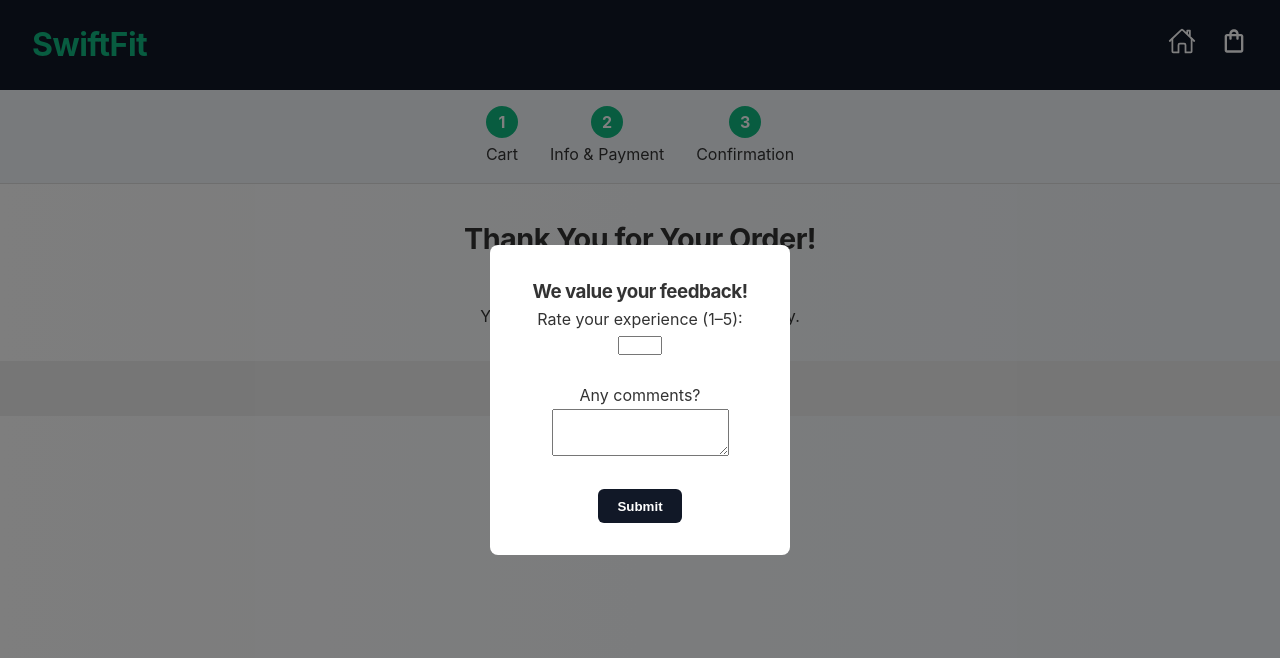
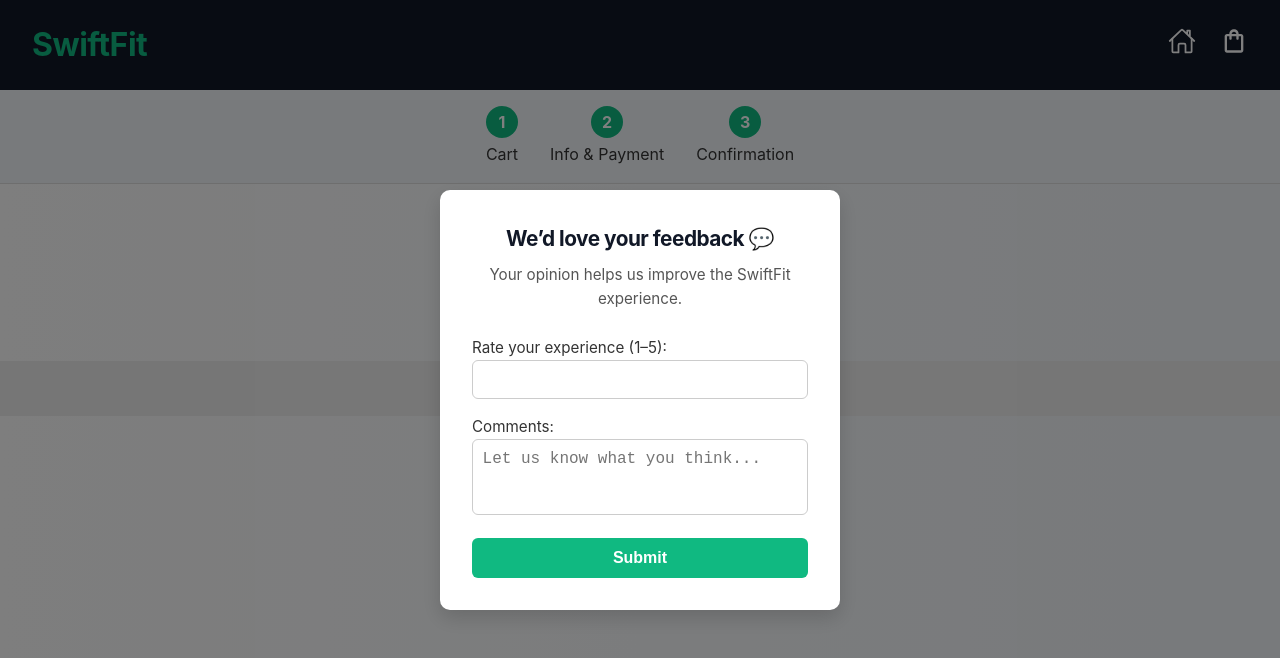
Before and after one commit to Kiro025/ecommerce-site, a React (Vite) app: page /confirmation in a window 1280 px wide. Shown: the top 658 px of the page. Built offline with nearby package versions, Linux system fonts and the light colour scheme.

Commit message:
refactored survey + styling

```diff
--- a/src/App.css
+++ b/src/App.css
@@ -310,3 +310,81 @@ footer {
 .step.active {
   color: var(--text-color);
 }
+
+
+/* ========== Survey ========== */
+.survey-backdrop {
+  position: fixed;
+  top: 0; left: 0;
+  width: 100%;
+  height: 100%;
+  background-color: rgba(0,0,0,0.5);
+  display: flex;
+  justify-content: center;
+  align-items: center;
+  z-index: 9999;
+}
+
+.survey-modal {
+  background-color: white;
+  padding: 2rem;
+  width: 90%;
+  max-width: 400px;
+  border-radius: 10px;
+  box-shadow: 0 8px 20px rgba(0, 0, 0, 0.15);
+  text-align: center;
+}
+
+.survey-modal h3 {
+  margin-bottom: 0.5rem;
+  color: #111827;
+  font-size: 1.3rem;
+}
+
+.survey-subtext {
+  color: #555;
+  font-size: 0.95rem;
+  margin-bottom: 1.5rem;
+}
+
+.survey-form {
+  display: flex;
+  flex-direction: column;
+  gap: 1rem;
+}
+
+.survey-form label {
+  font-size: 0.95rem;
+  text-align: left;
+}
+
+.survey-form input,
+.survey-form textarea {
+  width: 100%;
+  padding: 0.6rem;
+  border: 1px solid #ccc;
+  border-radius: 6px;
+  font-size: 1rem;
+  resize: none;
+}
+
+.survey-form button {
+  background-color: var(--accent-color);
+  color: white;
+  border: none;
+  padding: 0.7rem;
+  border-radius: 6px;
+  font-weight: 600;
+  font-size: 1rem;
+  cursor: pointer;
+}
+
+.survey-form button:hover {
+  background-color: #0e9f6e;
+}
+
+.survey-thank-you {
+  font-size: 1.1rem;
+  font-weight: bold;
+  color: var(--accent-color);
+}
--- a/src/components/SurveyModal.jsx
+++ b/src/components/SurveyModal.jsx
@@ -12,35 +12,25 @@ const SurveyModal = () => {
   const handleSubmit = (e) => {
     e.preventDefault();
     setSubmitted(true);
-    setTimeout(() => setShow(false), 2000); // auto-close after 2s
+    setTimeout(() => setShow(false), 2000);
   };
 
   if (!show) return null;
 
   return (
-    <div style={{
-      position: 'fixed',
-      top: 0, left: 0,
-      width: '100%', height: '100%',
-      backgroundColor: 'rgba(0,0,0,0.5)',
-      display: 'flex', alignItems: 'center', justifyContent: 'center',
-      zIndex: 999
-    }}>
-      <div style={{
-        backgroundColor: 'white',
-        padding: '2rem',
-        borderRadius: '8px',
-        width: '300px',
-        textAlign: 'center'
-      }}>
+    <div className="survey-backdrop">
+      <div className="survey-modal">
         {submitted ? (
-          <p>Thank you for your feedback! ❤️</p>
+          <p className="survey-thank-you">✅ Thank you for your feedback!</p>
         ) : (
           <>
-            <h3>We value your feedback!</h3>
-            <form onSubmit={handleSubmit}>
+            <h3>We’d love your feedback 💬</h3>
+            <p className="survey-subtext">
+              Your opinion helps us improve the SwiftFit experience.
+            </p>
+            <form onSubmit={handleSubmit} className="survey-form">
               <label>
-                Rate your experience (1–5):<br />
+                Rate your experience (1–5):
                 <input
                   type="number"
                   name="rating"
@@ -51,17 +41,18 @@ const SurveyModal = () => {
                   onChange={handleChange}
                 />
               </label>
-              <br /><br />
+
               <label>
-                Any comments?<br />
+                Comments:
                 <textarea
                   name="comment"
                   rows="3"
+                  placeholder="Let us know what you think..."
                   value={form.comment}
                   onChange={handleChange}
                 />
               </label>
-              <br /><br />
+
               <button type="submit">Submit</button>
             </form>
           </>
```
